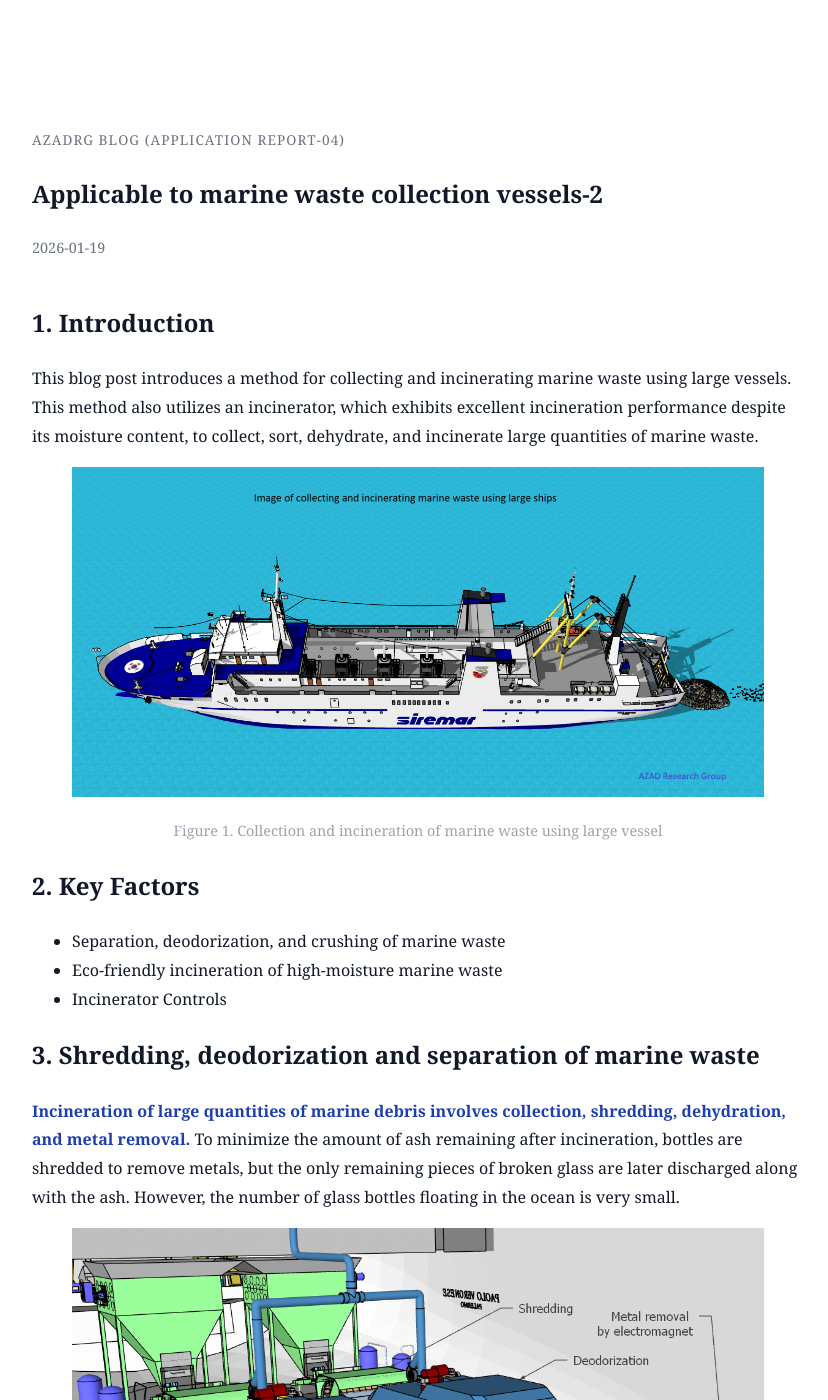
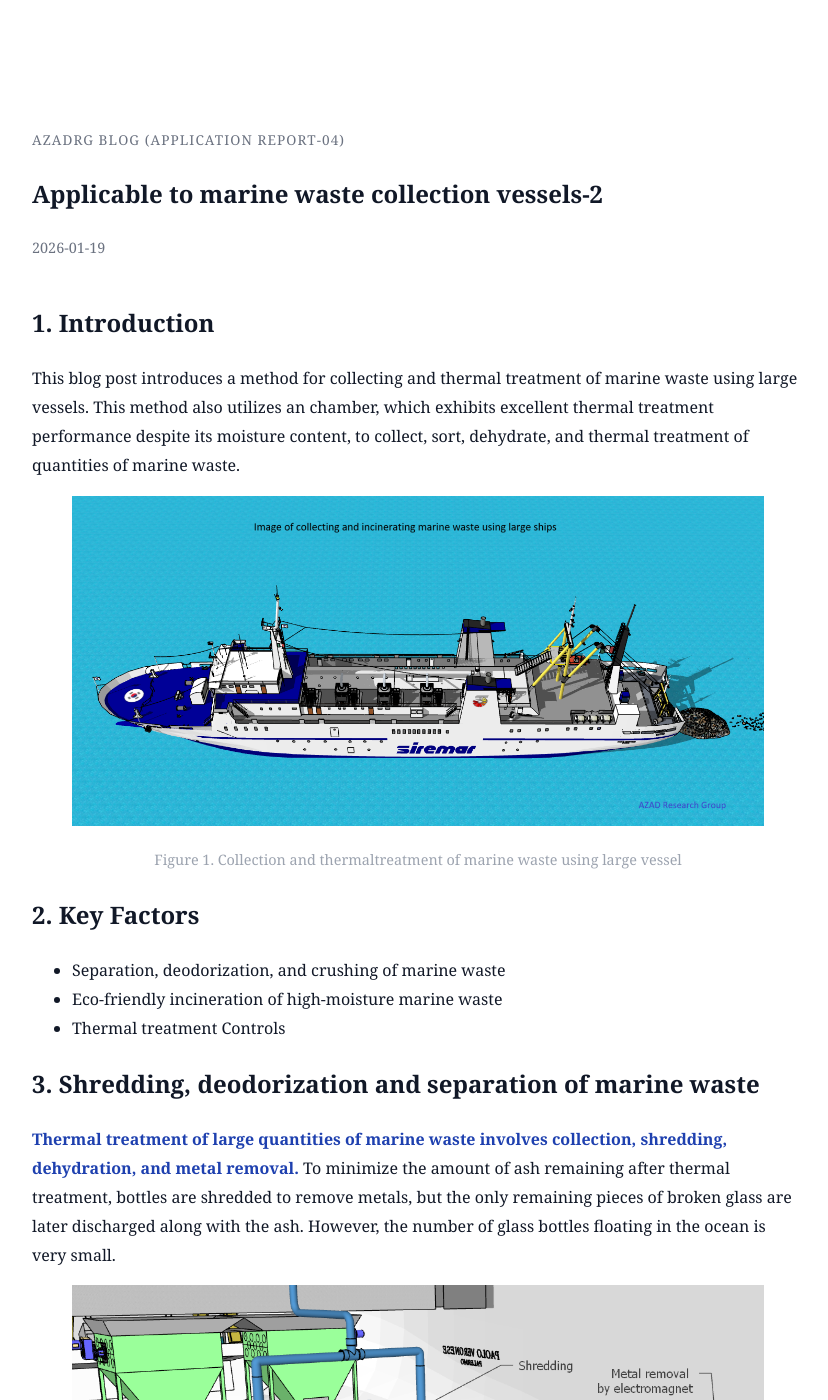
Before and after one commit to ssimsangmin49-creator/ecofriendly-polymer-compounds-incineration, a Jekyll site: the page built from _posts/2026-01-19-marine-waste-collection-vessel-large.md, in a window 1280 px wide and 1400 px high. Shown: the whole window, without its empty margins (222-1050 px from the left). Built offline with Jekyll 4.4.1, drawn with Linux system fonts in a browser that asks for light colours; some of the changed text lies outside the part shown.

Commit message:
Update terminology from incineration to thermal treatment

```diff
--- a/_posts/2026-01-19-marine-waste-collection-vessel-large.md
+++ b/_posts/2026-01-19-marine-waste-collection-vessel-large.md
@@ -7,14 +7,14 @@ label: "AZADrg Blog (Application report-04)"
 
 ## 1. Introduction
 
-This blog post introduces a method for collecting and incinerating marine waste using large vessels.
-This method also utilizes an incinerator, which exhibits excellent incineration performance
-despite its moisture content, to collect, sort, dehydrate, and incinerate large quantities of marine waste.
+This blog post introduces a method for collecting and thermal treatment of marine waste using large vessels.
+This method also utilizes an chamber, which exhibits excellent thermal treatment performance
+despite its moisture content, to collect, sort, dehydrate, and thermal treatment of quantities of marine waste.
 
 <figure style="text-align:center;">
   <a href="#wte-hx">
     <img src="{{ '/assets/images/ship-large.png' | relative_url }}"
-         alt="Marine waste collection & incineration large vessel"
+         alt="Marine waste collection & thermal treatment using large vessel"
          style="max-width:700px; width:100%; cursor: zoom-in;">
   </a>
 
@@ -23,7 +23,7 @@ despite its moisture content, to collect, sort, dehydrate, and incinerate large
     font-size:0.9rem;
     color:#9ca3af;
   ">
-    Figure 1. Collection and incineration of marine waste using large vessel
+    Figure 1. Collection and thermaltreatment of marine waste using large vessel
   </figcaption>
 </figure>
 
@@ -37,14 +37,14 @@ despite its moisture content, to collect, sort, dehydrate, and incinerate large
 
 - Separation, deodorization, and crushing of marine waste
 - Eco-friendly incineration of high-moisture marine waste
-- Incinerator Controls
+- Thermal treatment Controls
 
 ## 3. Shredding, deodorization and separation of marine waste
 
 <span style="color:#1e40af; font-weight:bold;">
-Incineration of large quantities of marine debris involves collection, shredding, dehydration, and metal removal.
+Thermal treatment of large quantities of marine waste involves collection, shredding, dehydration, and metal removal.
 </span>
-To minimize the amount of ash remaining after incineration, bottles are shredded to remove metals,
+To minimize the amount of ash remaining after thermal treatment, bottles are shredded to remove metals,
 but the only remaining pieces of broken glass are later discharged along with the ash.
 However, the number of glass bottles floating in the ocean is very small.
 
@@ -64,7 +64,7 @@ However, the number of glass bottles floating in the ocean is very small.
 
 ## 4. Change in waste input method
 
-The Push & Pull type waste inlet on the side of the incinerator is operated by the control system.
+The Push & Pull type waste inlet on the side of the chamber is operated by the control system.
 
 <figure style="text-align:center;">
   <img src="{{ '/assets/images/waste-inlet.png' | relative_url }}"
@@ -79,11 +79,11 @@ The Push & Pull type waste inlet on the side of the incinerator is operated by t
   </figcaption>
 </figure>
 
-## 5. Incineration of wet waste using a rotary stirrer
+## 5. Thermal treatment of wet waste using a rotary stirrer
 
-Marine waste incineration can be designed with a rotating stirrer installed at the bottom of the incinerator,
-allowing the incinerator ash to be automatically discharged.
-In particular, the use of a rotating stirrer is an excellent method for evenly incinerating wet marine waste.
+Marine waste thermal treatment can be designed with a rotating stirrer installed at the bottom of the chamber,
+allowing the chamber ash to be automatically discharged.
+In particular, the use of a rotating stirrer is an excellent method for evenly thermal treating wet marine waste.
 
 <figure style="text-align:center;">
   <img src="{{ '/assets/images/stirrer.png' | relative_url }}"
@@ -94,22 +94,22 @@ In particular, the use of a rotating stirrer is an excellent method for evenly i
     font-size:0.9rem;
     color:#9ca3af;
     ">
-  Figure 4. Image of a rotary stirrer and automatic ash discharge device inside the incinerator
+  Figure 4. Image of a rotary stirrer and automatic ash discharge device inside the chamber
   </figcaption>
 </figure>
 
 ## 6. Control system, dust collection, etc
 
-Controlling multiple incinerators connected in parallel on large vessels involves
-a combination of individual incinerator control and overall system control,
+Controlling multiple chambers connected in parallel on large vessels involves
+a combination of individual chamber control and overall system control,
 including dust collection equipment. This area requires system development for field testing.
 
 On a vessel with a structure like the one shown in the image, it would be possible
 to install dust collection equipment on the deck structure, connected to the chimneys on both sides.
 This also requires expert design and field testing.
 
-Of course, the image shows that the upper part of the incinerator is open, but in operation,
-the upper part of the incinerator needs to be sealed or have an opening and closing structure.
+Of course, the image shows that the upper part of the chamber is open, but in operation,
+the upper part of the chamber needs to be sealed or have an opening and closing structure.
 
 <figure style="text-align:center;">
   <img src="{{ '/assets/images/largeship-chimney.png' | relative_url }}"
@@ -120,7 +120,7 @@ the upper part of the incinerator needs to be sealed or have an opening and clos
     font-size:0.9rem;
     color:#9ca3af;
     ">
-  Figure 5. Dust collection facility using chimneys on both sides of the upper part of the incinerator
+  Figure 5. Dust collection facility using chimneys on both sides of the upper part of the chamber
   </figcaption>
 </figure>
 
```
